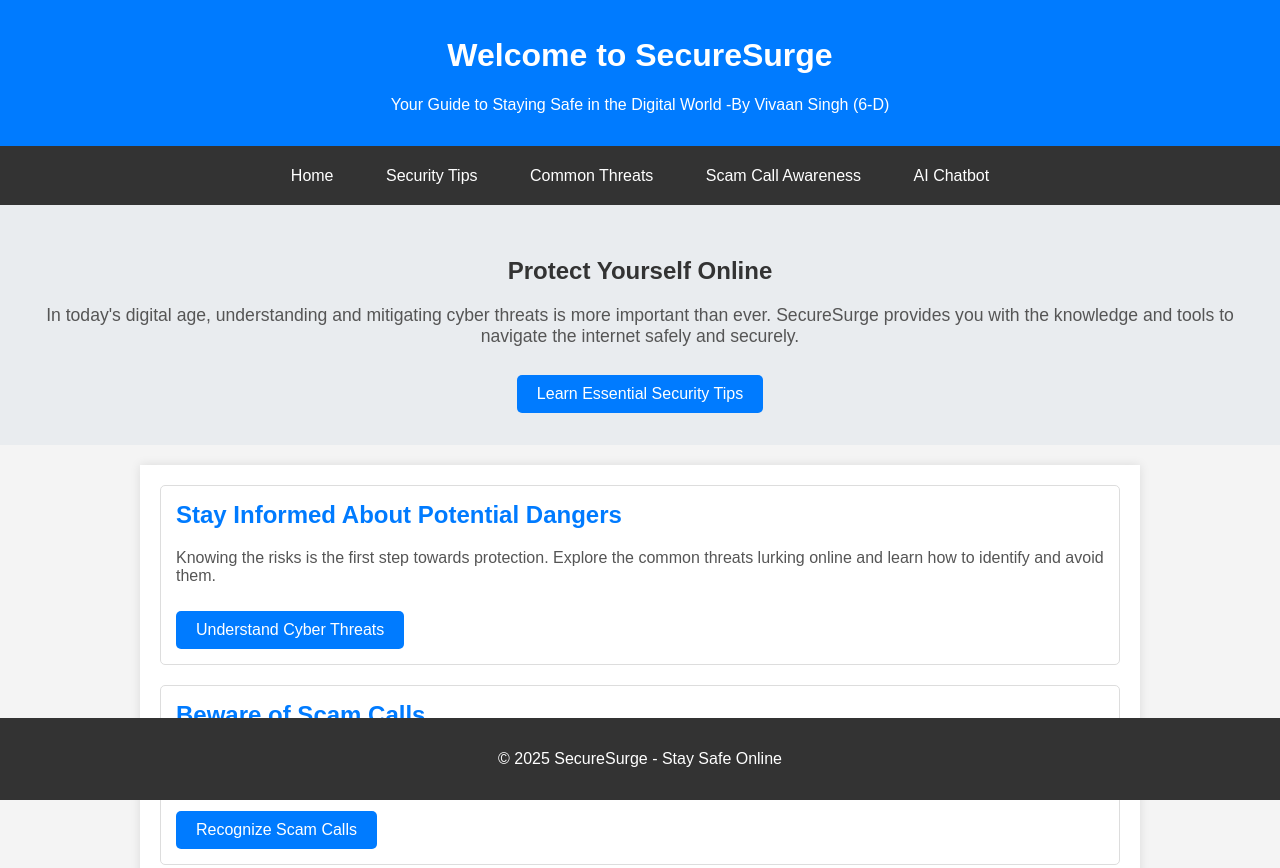
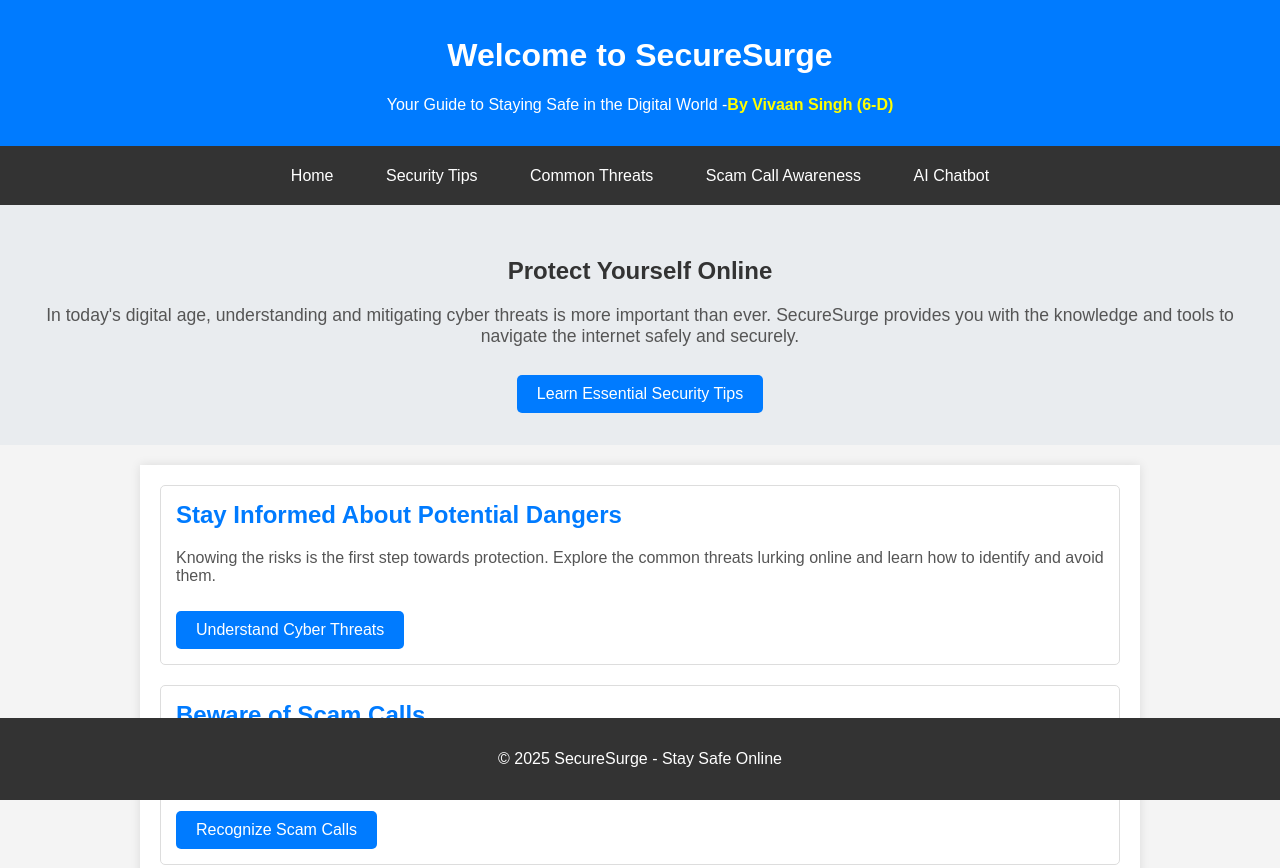
Before and after one commit to vipminer233/Cyber-security.com, a plain HTML site: page index.html in a window 1280 px wide. Shown: the top 868 px of the page. Drawn offline with Linux system fonts and the light colour scheme.

Commit message:
Update index.html

```diff
--- a/index.html
+++ b/index.html
@@ -92,7 +92,7 @@
 <body>
     <header>
         <h1>Welcome to SecureSurge</h1>
-        <p>Your Guide to Staying Safe in the Digital World -<style="color:yellow;">By Vivaan Singh (6-D)</style></p>
+        <p>Your Guide to Staying Safe in the Digital World -<b style="color:yellow;">By Vivaan Singh (6-D)</b></p>
     </header>
 
     <nav>
```
